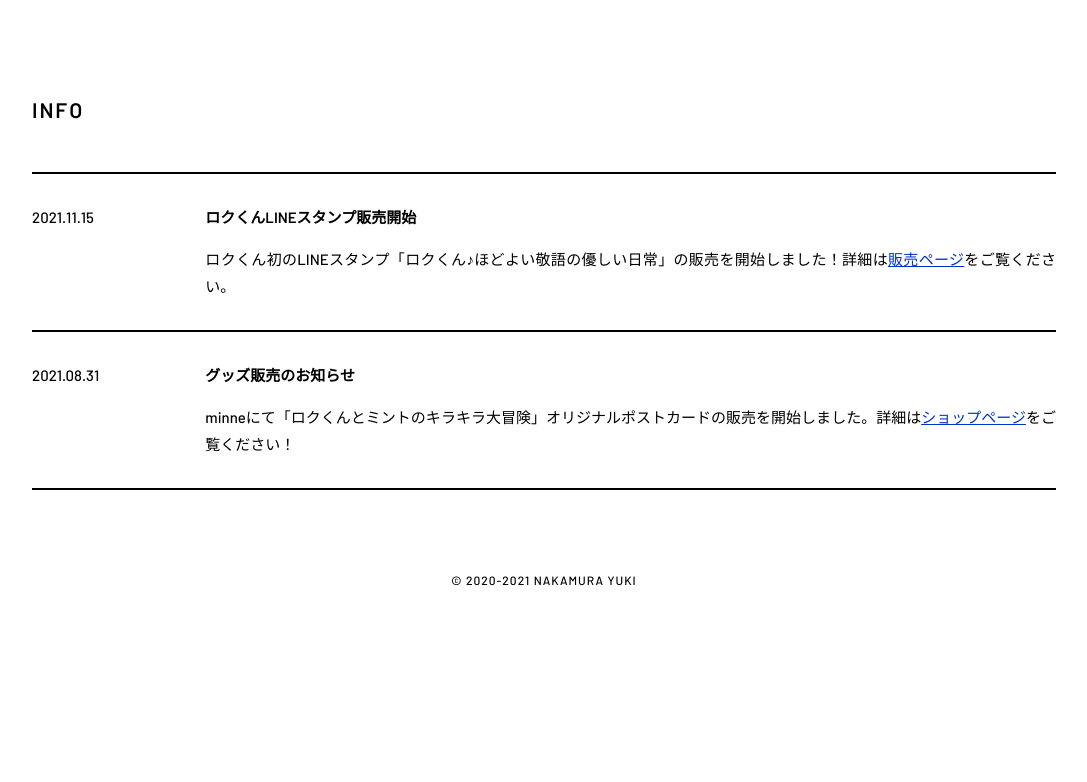
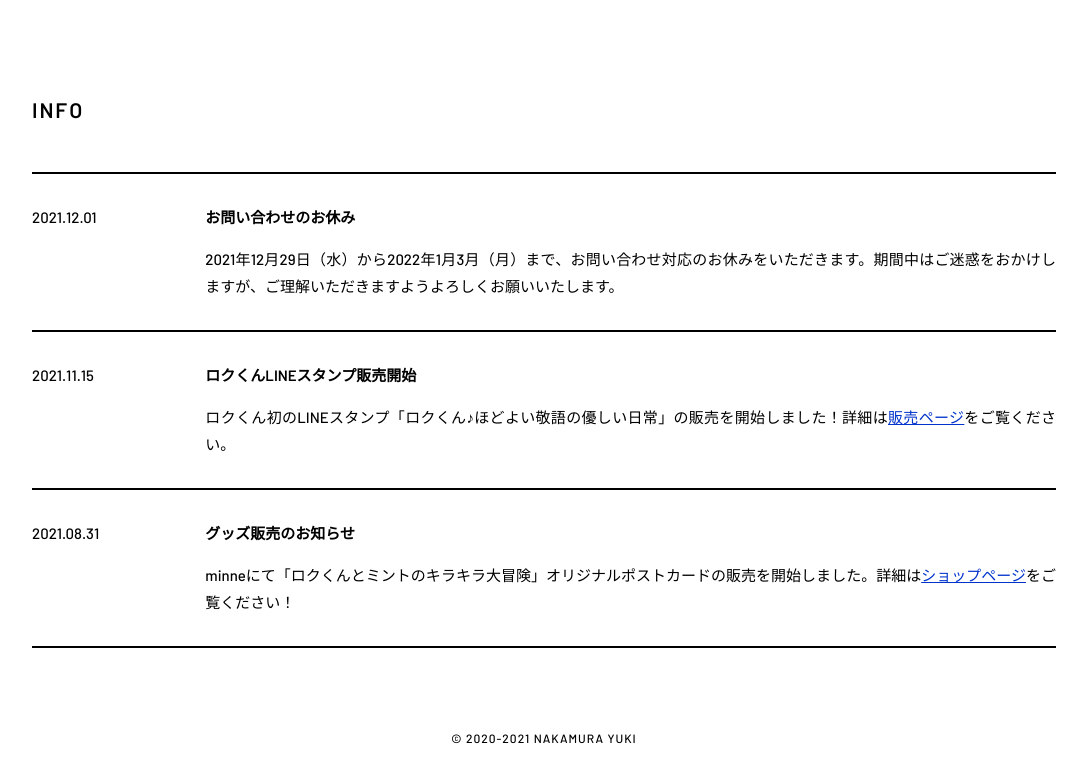
Before and after one commit to yuki-n-4122/nakamura-yuki, a plain HTML site: page docs/index.html in a window 1280 px wide. Shown: the part 4121-4903 px from the top of the page, without its empty margins (96-1183 px from the left). Before the commit the page ends 4789 px from the top, so only its background shows below. Drawn offline with nearby package versions, Linux system fonts and the light colour scheme; a script that the page names is missing.

Commit message:
INFOの更新

```diff
--- a/docs/index.html
+++ b/docs/index.html
@@ -413,6 +413,18 @@
           <div class="info">
             <div class="row">
               <div class="col-xs-12 col-sm-2">
+                <p class="info_date">2021.12.01</p>
+              </div>
+              <div class="col-xs-12 col-sm-10">
+                <p class="info_title">お問い合わせのお休み</p>
+                <p class="info_body">2021年12月29日（水）から2022年1月3月（月）まで、お問い合わせ対応のお休みをいただきます。期間中はご迷惑をおかけしますが、ご理解いただきますようよろしくお願いいたします。</p>
+              </div>
+            </div>
+          </div>
+
+          <div class="info">
+            <div class="row">
+              <div class="col-xs-12 col-sm-2">
                 <p class="info_date">2021.11.15</p>
               </div>
               <div class="col-xs-12 col-sm-10">
```
